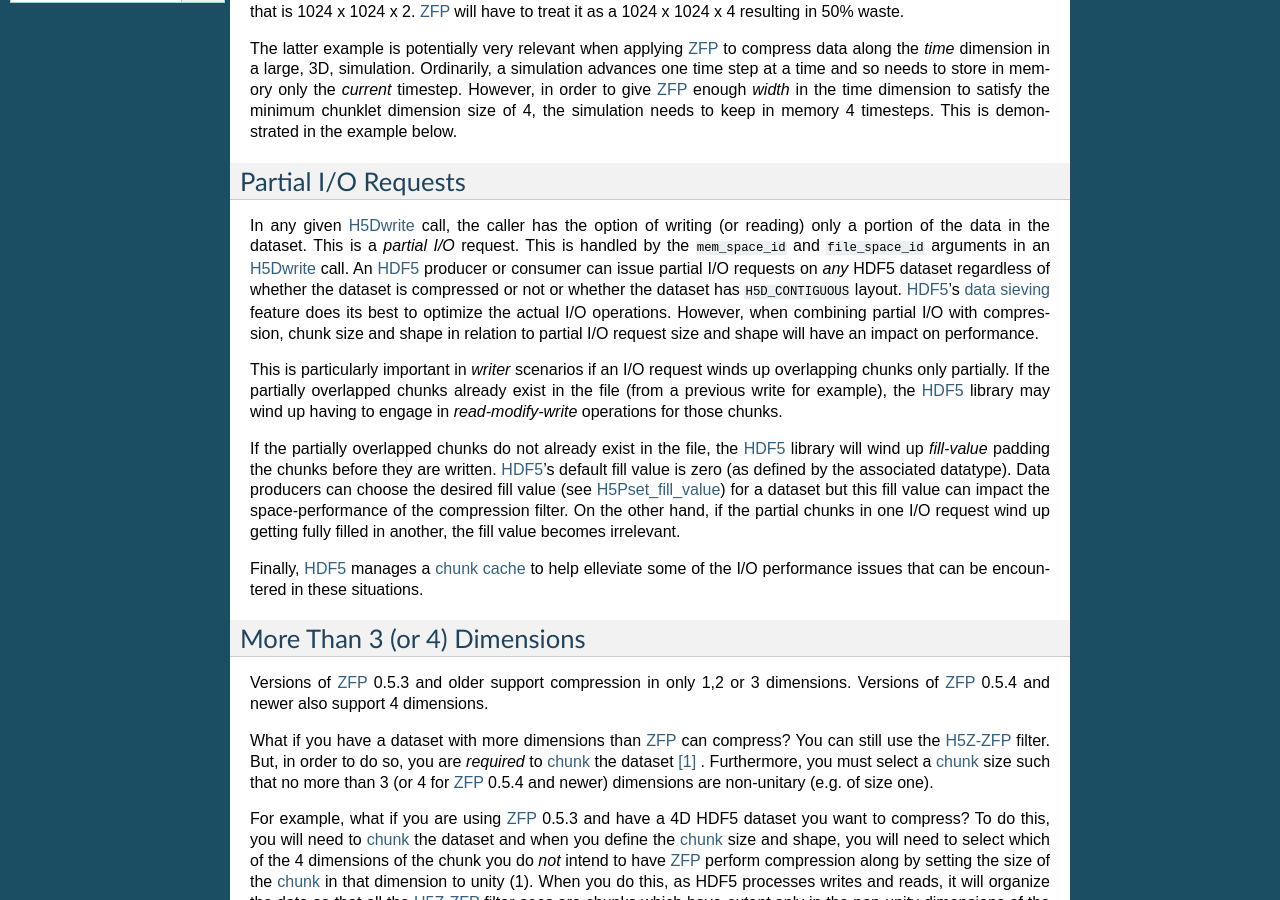
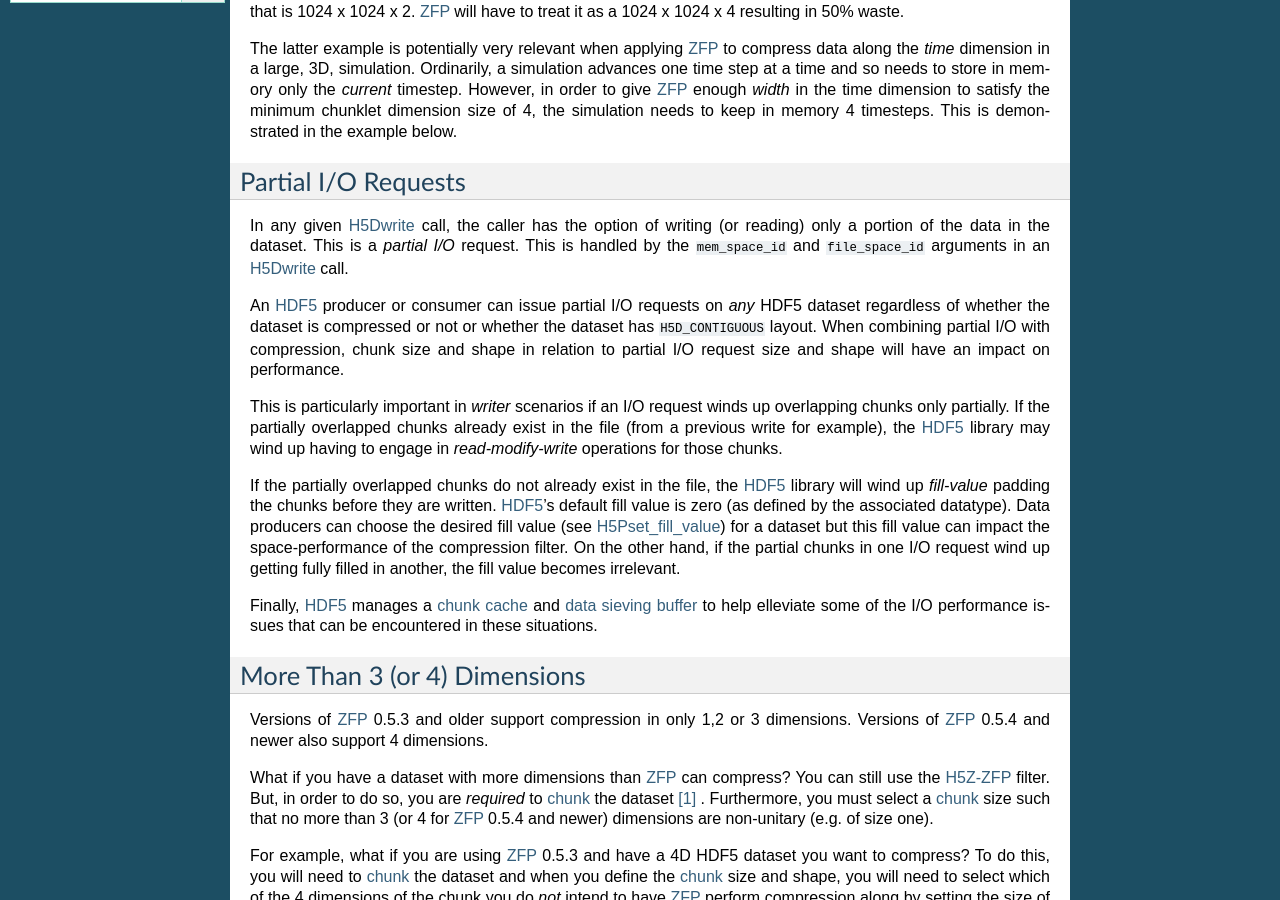
Before and after one commit to LLNL/H5Z-ZFP, a Sphinx documentation site: the page built from docs/hdf5_chunking.rst, in a window 1280 px wide and 900 px high, scrolled down 434 px. Built offline with Sphinx 7.4.7, drawn with Linux system fonts in a browser that asks for light colours.

Commit message:
adjust links

```diff
--- a/docs/hdf5_chunking.rst
+++ b/docs/hdf5_chunking.rst
@@ -35,9 +35,9 @@ Partial I/O Requests
 In any given H5Dwrite_ call, the caller has the option of writing (or reading) only a portion of the data in the dataset.
 This is a *partial I/O* request.
 This is handled by the ``mem_space_id`` and ``file_space_id`` arguments in an H5Dwrite_ call.
+
 An HDF5_ producer or consumer can issue partial I/O requests on *any* HDF5 dataset regardless of whether the dataset is compressed or not or whether the dataset has ``H5D_CONTIGUOUS`` layout.
-HDF5_'s `data sieving <https://docs.hdfgroup.org/hdf5/develop/group___f_a_p_l.html#ga24fd737955839194bf5605d5f47928ee>`__ feature does its best to optimize the actual I/O operations.
-However, when combining partial I/O with compression, chunk size and shape in relation to partial I/O request size and shape will have an impact on performance.
+When combining partial I/O with compression, chunk size and shape in relation to partial I/O request size and shape will have an impact on performance.
 
 This is particularly important in *writer* scenarios if an I/O request winds up overlapping chunks only partially.
 If the partially overlapped chunks already exist in the file (from a previous write for example), the HDF5_ library may wind up having to engage in *read-modify-write* operations for those chunks.
@@ -47,7 +47,7 @@ HDF5_'s default fill value is zero (as defined by the associated datatype).
 Data producers can choose the desired fill value (see `H5Pset_fill_value <https://docs.hdfgroup.org/hdf5/develop/group___d_c_p_l.html#ga4335bb45b35386daa837b4ff1b9cd4a4>`__) for a dataset but this fill value can impact the space-performance of the compression filter.
 On the other hand, if the partial chunks in one I/O request wind up getting fully filled in another, the fill value becomes irrelevant.
 
-Finally, HDF5_ manages a `chunk cache <https://docs.hdfgroup.org/hdf5/develop/group___f_a_p_l.html#ga034a5fc54d9b05296555544d8dd9fe89>`__ to help elleviate some of the I/O performance issues that can be encountered in these situations.
+Finally, HDF5_ manages a `chunk cache <https://docs.hdfgroup.org/hdf5/develop/group___f_a_p_l.html#ga034a5fc54d9b05296555544d8dd9fe89>`__ and `data sieving buffer <https://docs.hdfgroup.org/hdf5/develop/group___f_a_p_l.html#ga24fd737955839194bf5605d5f47928ee>`__ to help elleviate some of the I/O performance issues that can be encountered in these situations.
 
 -----------------------------
 More Than 3 (or 4) Dimensions
```
